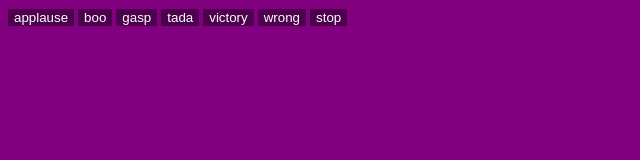
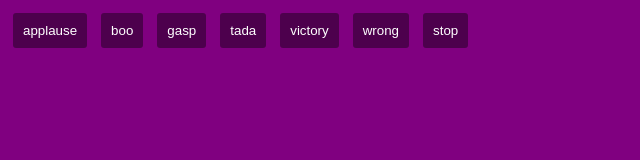
Before and after one commit to acciojob/Soundbar-Razz700, a website: page main.html in a window 1280 px wide. Both pictures are taken after a click on the button "stop". Shown: the whole page, without its empty margins (0-640 px from the left). Drawn offline with Linux system fonts and the light colour scheme.

Commit message:
created a submission

```diff
--- a/main.html
+++ b/main.html
@@ -9,13 +9,19 @@
 <body>
 	<!-- the entire body must be written by student -->
     <div id="sounds">
-		<button class="btn"><audio src=""></audio>applause</button>
-		<button class="btn"><audio src=""></audio>boo</button>
-		<button class="btn"><audio src=""></audio>gasp</button>
-		<button class="btn"><audio src=""></audio>tada</button>
-		<button class="btn"><audio src=""></audio>victory</button>
-		<button class="btn"><audio src=""></audio>wrong</button>
-		<button class="stop"><audio src=""></audio>stop</button>
+		<button class="btn  btn1"><audio src="http://commondatastorage.googleapis.com/codeskulptor-demos/DDR_assets/Kangaroo_MusiQue_-_The_Neverwritten_Role_Playing_Game.mp3">
+		</audio>applause</button>
+		<button class="btn btn2"><audio src="http://commondatastorage.googleapis.com/codeskulptor-demos/DDR_assets/Kangaroo_MusiQue_-_The_Neverwritten_Role_Playing_Game.mp3">
+		</audio>boo</button>
+		<button class="btn btn3"><audio src="http://commondatastorage.googleapis.com/codeskulptor-demos/DDR_assets/Kangaroo_MusiQue_-_The_Neverwritten_Role_Playing_Game.mp3">
+		</audio>gasp</button>
+		<button class="btn btn4"><audio src="http://commondatastorage.googleapis.com/codeskulptor-demos/DDR_assets/Kangaroo_MusiQue_-_The_Neverwritten_Role_Playing_Game.mp3">
+		</audio>tada</button>
+		<button class="btn btn5"><audio src="http://commondatastorage.googleapis.com/codeskulptor-demos/DDR_assets/Kangaroo_MusiQue_-_The_Neverwritten_Role_Playing_Game.mp3"></audio>
+			victory</button>
+		<button class="btn btn6"><audio src="http://commondatastorage.googleapis.com/codeskulptor-demos/DDR_assets/Kangaroo_MusiQue_-_The_Neverwritten_Role_Playing_Game.mp3"></audio>
+			wrong</button>
+		<button class="stop" id="stops">stop</button>
 	</div>
 	<script type="text/javascript" src="./script.js">
 </script>
--- a/script.js
+++ b/script.js
@@ -1 +1,19 @@
 //your JS code here. If required.
+let p=null;
+let a=document.getElementsByClassName("btn");
+for (let i = 0; i < a.length; i++) {
+	a[i].addEventListener("click",(e)=>{
+		//p.innerHTML=`<audio src="http://commondatastorage.googleapis.com/codeskulptor-demos/DDR_assets/Kangaroo_MusiQue_-_The_Neverwritten_Role_Playing_Game.mp3">`;
+	p=document.querySelector(`.btn${i+1}>audio`);
+    p.play();
+    a[i].style.backgroundColor="black";
+        });
+}
+let b=document.getElementById("stops");
+b.addEventListener("click",(e)=>{
+    console.log("hi");
+    for (let j = 0; j < a.length; j++) {
+    a[j].style.backgroundColor="rgba(0,0,0,0.4)";
+    }
+p.pause();
+});
--- a/styles.css
+++ b/styles.css
@@ -6,4 +6,7 @@ body{
 	color: white;
 	background-color:rgba(0,0,0,0.4);
 	border:none;
+	padding:10px;
+	margin:5px;
+	border-radius:3px;
 }
```
